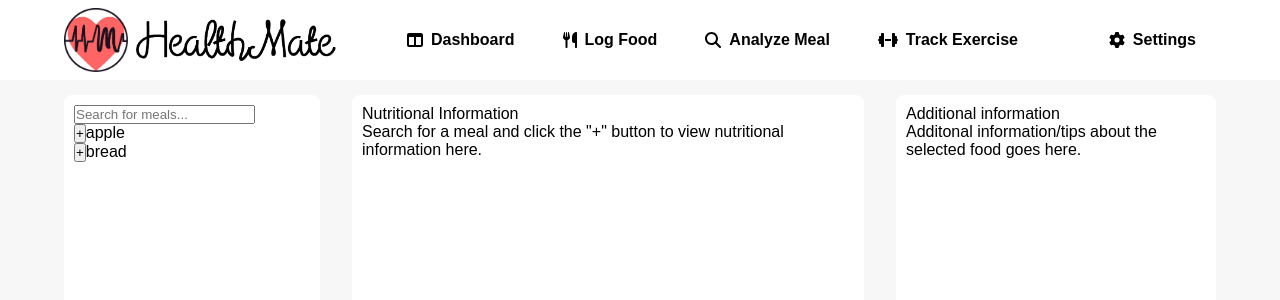
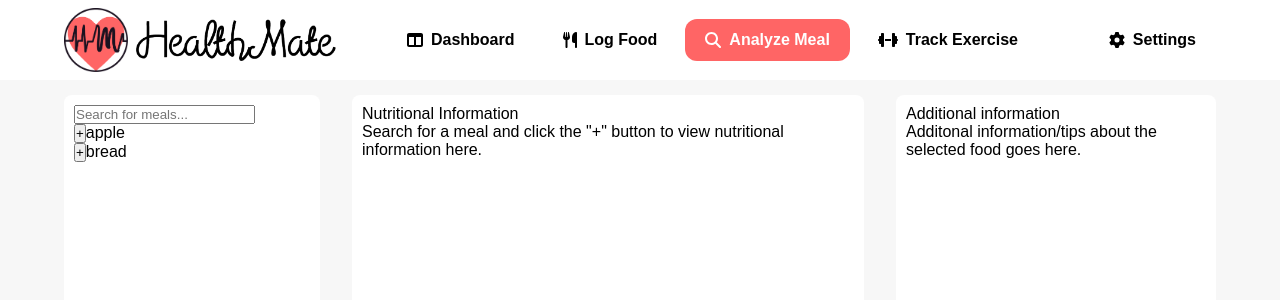
Before and after one commit to CMPT-276-SUMMER-2025/final-project-22-vines, a React (Vite) app in the folder react/healthmate/: page /analyzemeal in a window 1280 px wide. Shown: the top 300 px of the page. Built offline with nearby package versions, Linux system fonts and the light colour scheme.

Commit message:
Updated navbar button color to change upon switching pages

```diff
--- a/react/healthmate/src/components/NavBar.jsx
+++ b/react/healthmate/src/components/NavBar.jsx
@@ -1,4 +1,5 @@
 import {Link} from "react-router-dom";
+import {NavLink} from "react-router-dom";
 import logo from "../assets/logo.png";
 import name from "../assets/name.png";
 import dashboard from "../assets/dashboard.svg";
@@ -10,12 +11,12 @@ import "../css/Navbar.css";
 
 function NavBarButton({destination, buttonIcon, buttonText}) {
     return (
-        <Link to={`/${destination}`} className="buttonLink">
+        <NavLink to={`/${destination}`} className="buttonLink">
             <button type="button">
                 <img src={buttonIcon} alt="Button Icon" className="buttonIcon"/>
                 {buttonText}
             </button>
-        </Link>
+        </NavLink>
     )
 }
 
--- a/react/healthmate/src/css/Navbar.css
+++ b/react/healthmate/src/css/Navbar.css
@@ -42,6 +42,20 @@
 
 .navbar button:active {
     background-color: #FF6565;
+    color: white;
+}
+
+.navbar button:active img {
+    filter: invert(100%);
+}
+
+.buttonLink.active button {
+    background-color: #FF6565;
+    color: white;
+}
+
+.buttonLink.active img {
+    filter: invert(100%);
 }
 
 .buttonIcon {
```
